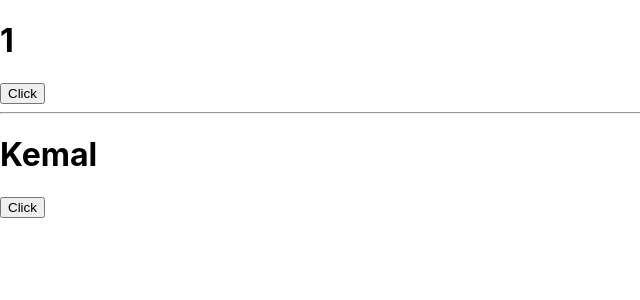
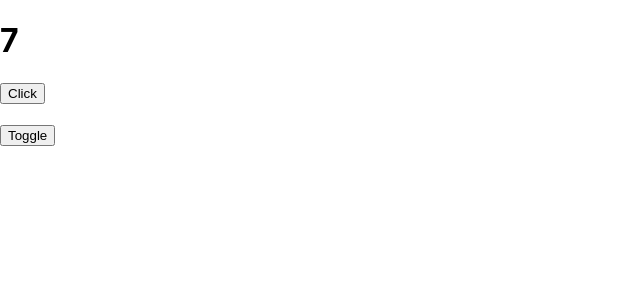
Before and after one commit to kemalongunn/hello-react, a React (Create React App) app: page / in a window 1280 px wide. Shown: the top 300 px of the page, without its empty margins (0-640 px from the left). Built offline with nearby package versions, Linux system fonts and the light colour scheme.

Commit message:
component unmount

```diff
--- a/src/App.js
+++ b/src/App.js
@@ -1,10 +1,14 @@
-import React from "react";
+import React, { useState } from "react";
 import CounterApp from "./States/CounterApp";
 import User from "./Props/User";
 import ChangeNameAge from "./States/ChangeNameAge";
 import InputExample from "./States/InputExample";
 import Effect from "./useEffect/Effect";
+import CounterEffect from "./useEffect/CounterEffect";
+import { isVisible } from "@testing-library/user-event/dist/utils";
 function App() {
+  const [isVisible,setIsvisible] = useState(true);
+
   const name = "Kemal";
   const surname = "Ongun";
   const age = 25;
@@ -12,29 +16,36 @@ function App() {
   const friends = [
     {
       id: 1,
-      name:"Kemal"
+      name: "Kemal",
     },
     {
       id: 2,
-      name:"Ahmet"
+      name: "Ahmet",
     },
     {
       id: 3,
-      name:"Abdulah"
-    }
+      name: "Abdulah",
+    },
   ];
   return (
     <>
-
-      {/* <User name={name} surname={surname} age={age} isLoggedIn={isLoggedIn}
-      friends={friends}
+      {/* <User
+        name={name}
+        surname={surname}
+        age={age}
+        isLoggedIn={isLoggedIn}
+        friends={friends}
       />
 
-      <ChangeNameAge/>
-      <CounterApp/>
-    <InputExample/> */}
+      <ChangeNameAge />
+      <CounterApp />
+      <InputExample />
 
-    <Effect/>
+      <Effect /> */}
+
+      {isVisible &&  <CounterEffect/>}
+      <br/>
+      <button onClick={(() => setIsvisible(!isVisible))}>Toggle</button>
 
     </>
   );
--- /dev/null
+++ b/src/useEffect/CounterEffect.js
@@ -0,0 +1,27 @@
+import React, { useEffect, useState } from 'react'
+
+function CounterEffect() {
+
+    const [number,setNumber] = useState(0);
+
+    useEffect(() => {
+        console.log("Component mount edildi.");
+        const interval = setInterval(() =>{
+            setNumber((n) => n + 1);
+        },1000);
+        return () => clearInterval(interval);
+    },[]);
+
+    useEffect(() => {
+        console.log("Number state güncellendi");
+    },[number])
+
+  return (
+    <div>
+        <h1> {number} </h1>
+        <button onClick={(() => setNumber(number + 1))}>Click</button>
+    </div>
+  )
+}
+
+export default CounterEffect
```
